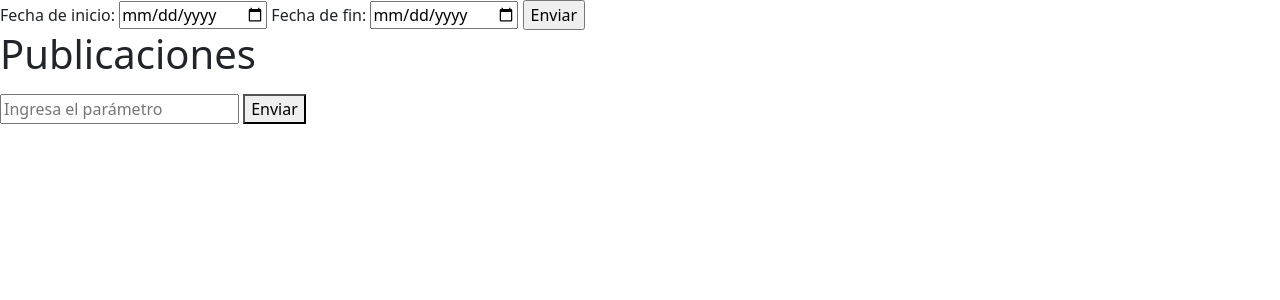
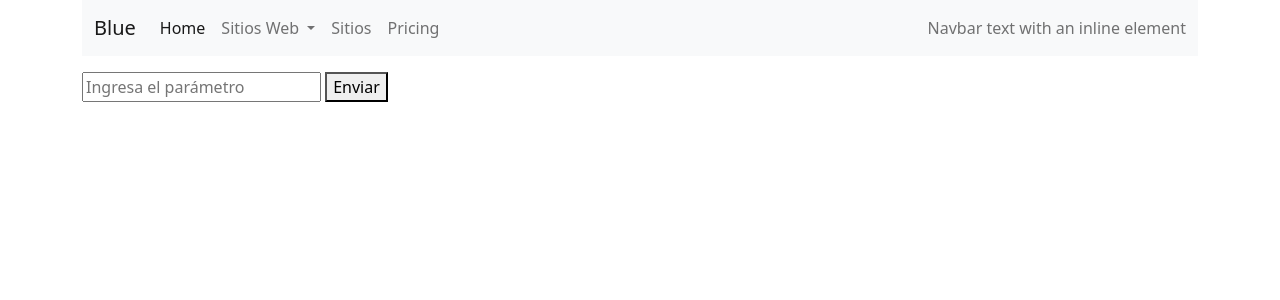
Before and after one commit to AngelSanchezAW/Blue, a Django app: page / in a window 1280 px wide. Shown: the top 300 px of the page. Run offline with Django 4.2, Linux system fonts and the light colour scheme; data that the repository does not hold is empty.

Commit message:
Vista previa menú y opción listar sitios web

```diff
--- a/blueapp/analis/templates/analis/index.html
+++ b/blueapp/analis/templates/analis/index.html
@@ -8,16 +8,41 @@
     <title>Blue - Tendencias en Tecnología</title>
 </head>
 <body>
-    <form action="{% url 'index' %}" method="GET">
-        <label for="fecha_inicio">Fecha de inicio:</label>
-        <input type="date" id="fecha_inicio" name="fecha_inicio">
-
-        <label for="fecha_fin">Fecha de fin:</label>
-        <input type="date" id="fecha_fin" name="fecha_fin">
-
-        <input type="submit" value="Enviar">
-    </form>
-    <h1>Publicaciones</h1>
+    <div class="container">
+        <nav class="navbar navbar-expand-lg navbar-light bg-light">
+            <div class="container-fluid">
+              <a class="navbar-brand" href="#">Blue</a>
+              <button class="navbar-toggler" type="button" data-bs-toggle="collapse" data-bs-target="#navbarText" aria-controls="navbarText" aria-expanded="false" aria-label="Toggle navigation">
+                <span class="navbar-toggler-icon"></span>
+              </button>
+              <div class="collapse navbar-collapse" id="navbarText">
+                <ul class="navbar-nav me-auto mb-2 mb-lg-0">
+                  <li class="nav-item">
+                    <a class="nav-link active" aria-current="page" href="#">Home</a>
+                  </li>
+                  <li class="nav-item dropdown">
+                    <a class="nav-link dropdown-toggle" href="#" id="navbarDropdown" role="button" data-bs-toggle="dropdown" aria-expanded="false">
+                      Sitios Web
+                    </a>
+                    <ul class="dropdown-menu" aria-labelledby="navbarDropdown">
+                      <li><a class="dropdown-item" href="#" data-bs-toggle="modal" data-bs-target="#sitiosModal">Listar</a></li>
+                      <li><a class="dropdown-item" href="#">Agregar</a></li>
+                      <li><a class="dropdown-item" href="#">Actualizar</a></li>
+                    </ul>
+                  </li>
+                  <li class="nav-item">
+                    <a class="nav-link" href="#">Sitios</a>
+                  </li>
+                  <li class="nav-item">
+                    <a class="nav-link" href="#">Pricing</a>
+                  </li>
+                </ul>
+                <span class="navbar-text">
+                  Navbar text with an inline element
+                </span>
+              </div>
+            </div>
+        </nav>
         <ul>
             {% for publicacion in publicaciones %}
             <li><a href="{{ publicacion.url }}">{{ publicacion.titulo }}</a></li>
@@ -29,7 +54,82 @@
             <input type="text" name="numberPostGet" placeholder="Ingresa el parámetro">
             <button type="submit">Enviar</button>
           </form>
+    </div>
+    <!-- Modal's -->
+    <!-- Modal Sitios Web-->
+    <div class="modal fade modal-dialog-scrollable" id="sitiosModal" tabindex="-1" aria-labelledby="sitiosModalLabel" aria-hidden="true">
+        <div class="modal-dialog">
+        <div class="modal-content">
+            <div class="modal-header">
+            <h5 class="modal-title" id="sitiosModalLabel">Modal title</h5>
+            <button type="button" class="btn-close" data-bs-dismiss="modal" aria-label="Close"></button>
+            </div>
+            <div class="modal-body">
+                <ol class="list-group list-group-numbered">
+                    <p>Total de Sitios Web: {{ sitios_web.count }}</p>
+                    {% for sitio in sitios_web %}
+                        <li id="sitio-web-{{ sitio.sitio_web_id }}" class="list-group-item d-flex justify-content-between align-items-start">
+                            <div class="ms-2 me-auto">
+                                <div class="fw-bold"><a href="{{ sitio.url }}">{{ sitio.nombre }}</a></div>
+                                <b>Nombre: </b>{{ sitio.nombre }} <br>
+                                <b>URL: </b>{{ sitio.url }} <br>
+                                <b>URL FEED: </b>{{ sitio.feed_url }} <br>
+                                <b>Numero de post:</b>
+                                {% for sitio_web, num_publicaciones in num_publicaciones_por_sitio.items %}
+                                    {% if sitio == sitio_web %}
+                                        {{ num_publicaciones }}
+                                    {% endif %}
+                                {% endfor %}
+                            </div>
+                            <span class="borrar-sitio-btn badge bg-danger rounded-pill">Borrar</span>
+                        </li>
+                    {% endfor %}
+                </ol>
+            </div>
+            <div class="modal-footer">
+            <button type="button" class="btn btn-secondary" data-bs-dismiss="modal">Close</button>
+            <button type="button" class="btn btn-primary">Save changes</button>
+            </div>
+        </div>
+        </div>
+    </div>
     <!-- Bootstrap Bundle with Popper -->
     <script src="https://cdn.jsdelivr.net/npm/bootstrap@5.0.2/dist/js/bootstrap.bundle.min.js" integrity="sha384-MrcW6ZMFYlzcLA8Nl+NtUVF0sA7MsXsP1UyJoMp4YLEuNSfAP+JcXn/tWtIaxVXM" crossorigin="anonymous"></script>
+    <!-- Borrar sitio web-->
+    <script>
+        document.addEventListener("DOMContentLoaded", function() {
+          const deleteButtons = document.querySelectorAll(".borrar-sitio-btn");
+
+          deleteButtons.forEach((button) => {
+            button.addEventListener("click", function() {
+              const sitioWebId = this.dataset.sitioWebId;
+              if (confirm("¿Estás seguro de que deseas eliminar este sitio web?")) {
+                fetch(`/borrar_sitio_web/${sitioWebId}/`, {
+                  method: "POST",
+                  headers: {
+                    "X-CSRFToken": getCookie("csrftoken"),
+                  },
+                })
+                  .then((response) => response.json())
+                  .then((data) => {
+                    if ("mensaje" in data) {
+                        const sitioWebElement = document.getElementById(`sitio-web-${sitioWebId}`);
+                        sitioWebElement.parentNode.removeChild(sitioWebElement);
+                    }
+                  })
+                  .catch((error) => {
+                    console.error("Error:", error);
+                  });
+              }
+            });
+          });
+
+          function getCookie(name) {
+            const value = `; ${document.cookie}`;
+            const parts = value.split(`; ${name}=`);
+            if (parts.length === 2) return parts.pop().split(";").shift();
+          }
+        });
+    </script>
 </body>
 </html>
--- a/blueapp/analis/urls.py
+++ b/blueapp/analis/urls.py
@@ -4,5 +4,6 @@ from . import views
 
 urlpatterns = [
     path("", views.index, name="index"),
-    path('get-post/', views.getPost, name='get-post')
+    path('get-post/', views.getPost, name='get-post'),
+    path('borrar_sitio_web/<int:sitio_web_id>/', views.borrar_sitio_web, name='borrar_sitio_web'),
 ]
--- a/blueapp/analis/utils/publications.py
+++ b/blueapp/analis/utils/publications.py
@@ -11,7 +11,7 @@ def ultimas_publicaciones(numberPostGet):
         feed_url = sitio_web.feed_url
         # Descargar y analizar el feed
         feed_url = feedparser.parse(feed_url)
-        # Obtener los últimos 10 posts
+        # Obtener los últimos n posts
         posts = feed_url.entries[:numberPostGet]
 
         for post in posts:
--- a/blueapp/analis/views.py
+++ b/blueapp/analis/views.py
@@ -1,5 +1,6 @@
 from django.shortcuts import render
 from django.http import HttpResponse
+from django.http import JsonResponse
 
 from .models import SitioWeb, Publicacion
 
@@ -8,9 +9,17 @@ from .utils.publications import ultimas_publicaciones
 def index(request):
     sitios_web = SitioWeb.objects.all()
     publicaciones = Publicacion.objects.all()
+
+    num_publicaciones_por_sitio = {}
+    for sitio_web in sitios_web:
+        publicaciones_sitio = Publicacion.objects.filter(sitio_web=sitio_web)
+        num_publicaciones = publicaciones_sitio.count()
+        num_publicaciones_por_sitio[sitio_web] = num_publicaciones
+
     context = {
         'sitios_web': sitios_web,
-        'publicaciones': publicaciones
+        'publicaciones': publicaciones,
+        'num_publicaciones_por_sitio': num_publicaciones_por_sitio,
     }
     return render(request, 'analis/index.html', context)
 
@@ -18,3 +27,12 @@ def getPost(request):
     numberPostGet = int(request.GET.get('numberPostGet'))
     ultimas_publicaciones(numberPostGet)
     return HttpResponse("Parámetro enviado y función ejecutada")
+
+
+def borrar_sitio_web(request, sitio_web_id):
+    try:
+        sitio_web = SitioWeb.objects.get(pk=sitio_web_id)
+        sitio_web.delete()
+        return JsonResponse({'mensaje': 'Sitio web eliminado correctamente.'})
+    except SitioWeb.DoesNotExist:
+        return JsonResponse({'error': 'Sitio web no encontrado.'}, status=404)
```
Lines whose indentation alone changed are shown as unchanged.
